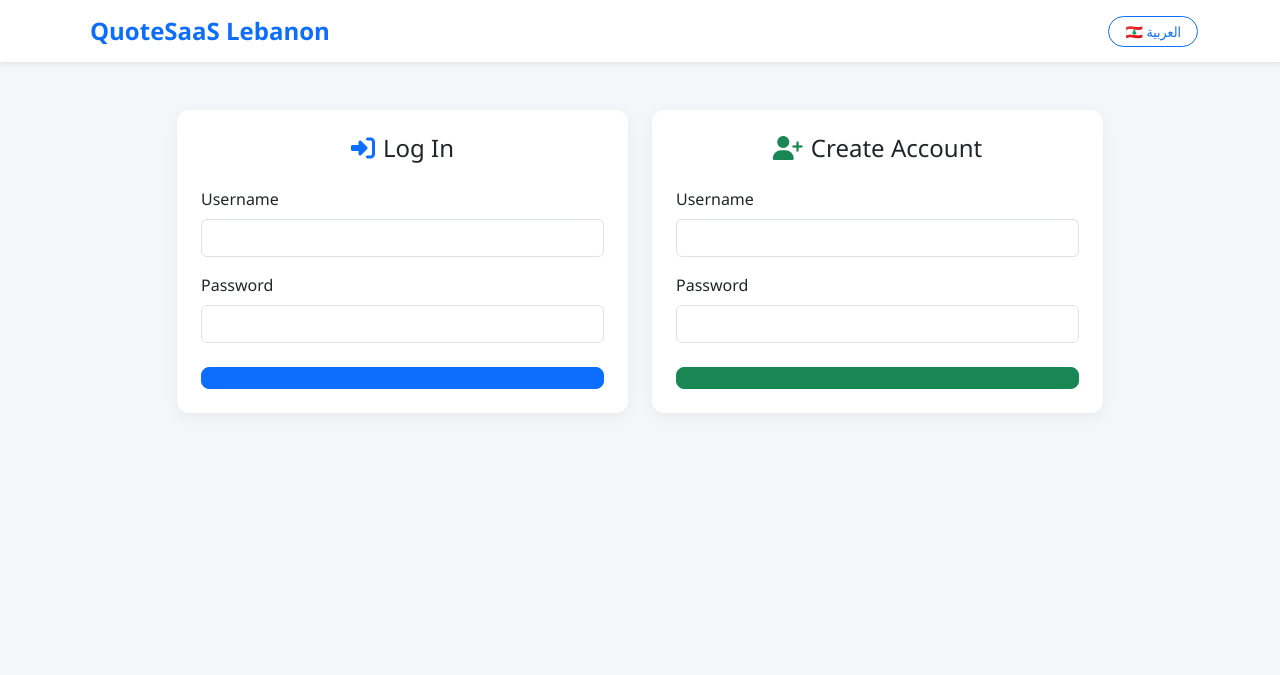
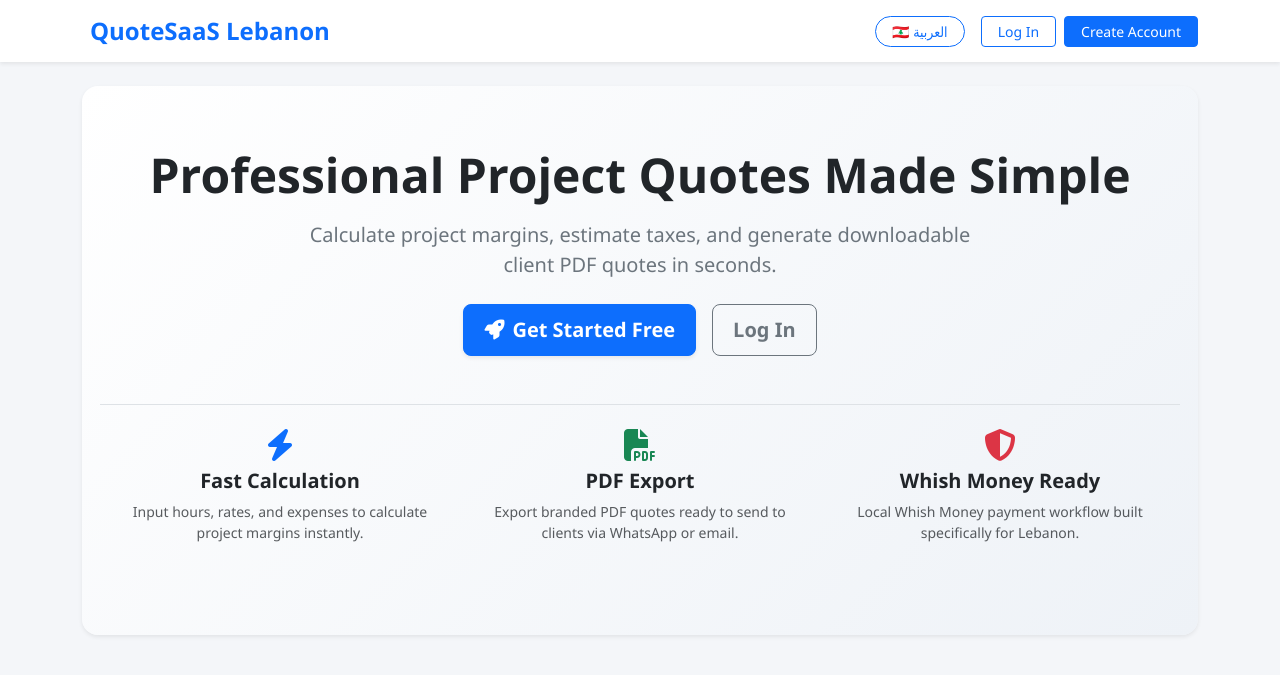
Before and after one commit to SalemDamaj/freelance-quote-tool, a Flask app: page / in a window 1280 px wide. Shown: the top 675 px of the page. Run offline with Flask 3, Linux system fonts and the light colour scheme; some libraries are stand-ins or nearby versions.

Commit message:
Separated login and register into dedicated routes and added landing hero page

```diff
--- a/app.py
+++ b/app.py
@@ -7,23 +7,25 @@
 from datetime import datetime
 
 try:
-    import psycopg2  # type: ignore[reportMissingModuleSource]
+    import psycopg2
 except ImportError:
     psycopg2 = None
 
 app = Flask(__name__)
 app.secret_key = "super_secret_saas_key_change_in_production"
 
-YOUR_WHISH_PHONE = "+961 70 041 203"  # 👈 Replace with your phone number
-YOUR_WHISH_NAME = "Salem Damaj"        # 👈 Replace with your name
+YOUR_WHISH_PHONE = "+961 70 041 203"  # 👈 Change to your phone number
+YOUR_WHISH_NAME = "Salem Damaj"        # 👈 Change to your name
 PRO_PLAN_PRICE = "$10.00 Fresh USD"
-
 DATABASE_URL = os.environ.get("DATABASE_URL")
 
 # --- TRANSLATION DICTIONARIES ---
 TRANSLATIONS = {
     "en": {
         "app_title": "QuoteSaaS Lebanon",
+        "hero_title": "Professional Project Quotes Made Simple",
+        "hero_sub": "Calculate project margins, estimate taxes, and generate downloadable client PDF quotes in seconds.",
+        "get_started": "Get Started Free",
         "pro_badge": "PRO MEMBER",
         "free_badge": "FREE MEMBER",
         "admin_link": "Admin Panel",
@@ -32,6 +34,8 @@
         "register": "Create Account",
         "username": "Username",
         "password": "Password",
+        "have_account": "Already have an account?",
+        "no_account": "Don't have an account?",
         "whish_title": "Upgrade to PRO via Whish Money",
         "whish_desc": "Unlock Unlimited PDF Downloads and official client quotes!",
         "whish_step1": "Send $10.00 Fresh USD via Whish Money App to:",
@@ -65,6 +69,9 @@
     },
     "ar": {
         "app_title": "تسعير المشاريع 🇱🇧",
+        "hero_title": "عروض أسعار احترافية لمشاريعك بكل بساطة",
+        "hero_sub": "احسب أرباحك والضرائب وقم بإنشاء وتنزيل ملفات PDF احترافية لعملائك في ثوانٍ.",
+        "get_started": "ابدأ مجاناً الآن",
         "pro_badge": "حساب احترافي PRO",
         "free_badge": "حساب مجاني",
         "admin_link": "لوحة الأدمن",
@@ -73,6 +80,8 @@
         "register": "حساب جديد",
         "username": "اسم المستخدم",
         "password": "كلمة المرور",
+        "have_account": "لديك حساب بالفعل؟",
+        "no_account": "ليس لديك حساب؟",
         "whish_title": "الترقية إلى الحساب الاحترافي عبر Whish Money",
         "whish_desc": "افتح صلاحية تحميل عروض الأسعار بصيغة PDF بدون حدود!",
         "whish_step1": "أرسل 10.00 دولار كاش (Fresh USD) عبر Whish إلى:",
@@ -207,7 +216,7 @@
 @app.route("/delete_quote/<int:quote_id>")
 def delete_quote(quote_id):
     if "user_id" not in session:
-        return redirect(url_for("home"))
+        return redirect(url_for("login"))
 
     conn, db_type = get_db()
     execute_query(conn, db_type, "DELETE FROM quotes WHERE id = ? AND user_id = ?", (quote_id, session["user_id"]))
@@ -217,44 +226,63 @@
     flash("Quote deleted successfully.", "info")
     return redirect(url_for("home"))
 
-@app.route("/register", methods=["POST"])
-def register():
-    username = request.form.get("username", "").strip().lower()
-    password = request.form.get("password", "")
-    if not username or not password:
-        flash("Username and password required!", "danger")
+# --- DEDICATED LOGIN ROUTE ---
+@app.route("/login", methods=["GET", "POST"])
+def login():
+    if "user_id" in session:
         return redirect(url_for("home"))
 
-    hashed_pw = generate_password_hash(password)
-    try:
+    lang = session.get("lang", "en")
+    t = TRANSLATIONS.get(lang, TRANSLATIONS["en"])
+
+    if request.method == "POST":
+        username = request.form.get("username", "").strip().lower()
+        password = request.form.get("password", "")
+
         conn, db_type = get_db()
-        execute_query(conn, db_type, "INSERT INTO users (username, password, is_pro, is_admin) VALUES (?, ?, 0, 0)", (username, hashed_pw))
-        conn.commit()
+        cur = execute_query(conn, db_type, "SELECT id, password FROM users WHERE username = ?", (username,))
+        user = cur.fetchone()
         conn.close()
-        flash("Registration successful! Please log in.", "success")
-    except Exception:
-        flash("Username already exists!", "danger")
 
-    return redirect(url_for("home"))
+        if user and check_password_hash(user[1], password):
+            session["user_id"] = user[0]
+            session["username"] = username
+            flash("Welcome back!", "success")
+            return redirect(url_for("home"))
+        else:
+            flash("Invalid username or password!", "danger")
 
-@app.route("/login", methods=["POST"])
-def login():
-    username = request.form.get("username", "").strip().lower()
-    password = request.form.get("password", "")
+    return render_template("login.html", t=t, lang=lang)
 
-    conn, db_type = get_db()
-    cur = execute_query(conn, db_type, "SELECT id, password FROM users WHERE username = ?", (username,))
-    user = cur.fetchone()
-    conn.close()
+# --- DEDICATED REGISTER ROUTE ---
+@app.route("/register", methods=["GET", "POST"])
+def register():
+    if "user_id" in session:
+        return redirect(url_for("home"))
 
-    if user and check_password_hash(user[1], password):
-        session["user_id"] = user[0]
-        session["username"] = username
-        flash("Welcome back!", "success")
-    else:
-        flash("Invalid username or password!", "danger")
+    lang = session.get("lang", "en")
+    t = TRANSLATIONS.get(lang, TRANSLATIONS["en"])
 
-    return redirect(url_for("home"))
+    if request.method == "POST":
+        username = request.form.get("username", "").strip().lower()
+        password = request.form.get("password", "")
+
+        if not username or not password:
+            flash("Username and password required!", "danger")
+            return redirect(url_for("register"))
+
+        hashed_pw = generate_password_hash(password)
+        try:
+            conn, db_type = get_db()
+            execute_query(conn, db_type, "INSERT INTO users (username, password, is_pro, is_admin) VALUES (?, ?, 0, 0)", (username, hashed_pw))
+            conn.commit()
+            conn.close()
+            flash("Registration successful! Please log in.", "success")
+            return redirect(url_for("login"))
+        except Exception:
+            flash("Username already exists!", "danger")
+
+    return render_template("register.html", t=t, lang=lang)
 
 @app.route("/logout")
 def logout():
@@ -265,7 +293,7 @@
 @app.route("/submit_whish_payment", methods=["POST"])
 def submit_whish_payment():
     if "user_id" not in session:
-        return redirect(url_for("home"))
+        return redirect(url_for("login"))
 
     whish_ref = request.form.get("whish_ref", "").strip()
     now_str = datetime.now().strftime("%Y-%m-%d %H:%M")
@@ -284,7 +312,7 @@
 @app.route("/admin")
 def admin_panel():
     if "user_id" not in session:
-        return redirect(url_for("home"))
+        return redirect(url_for("login"))
 
     current_user = get_user_by_id(session["user_id"])
     if not current_user or current_user[3] != 1:
@@ -301,7 +329,7 @@
 @app.route("/admin/approve/<int:payment_id>")
 def approve_payment(payment_id):
     if "user_id" not in session:
-        return redirect(url_for("home"))
+        return redirect(url_for("login"))
 
     current_user = get_user_by_id(session["user_id"])
     if not current_user or current_user[3] != 1:
@@ -338,10 +366,8 @@
 
         user_quotes = get_user_quotes(session["user_id"])
 
-        # Calculate Analytics
         for q in user_quotes:
             try:
-                # Extract numerical value from formatted strings like "$1,500.00"
                 val = float(q[2].replace("$", "").replace(",", ""))
                 total_revenue += val
             except ValueError:
@@ -392,7 +418,7 @@
 def download_pdf():
     if "user_id" not in session:
         flash("Please log in to download PDFs.", "danger")
-        return redirect(url_for("home"))
+        return redirect(url_for("login"))
 
     user_info = get_user_by_id(session["user_id"])
     if not user_info or user_info[2] != 1:
--- a/templates/index.html
+++ b/templates/index.html
@@ -5,14 +5,12 @@
     <meta name="viewport" content="width=device-width, initial-scale=1.0">
     <title>{{ t.app_title }}</title>
 
-    <!-- Bootstrap 5 CSS (Dynamic Standard / RTL) -->
     {% if lang == 'ar' %}
         <link rel="stylesheet" href="https://cdn.jsdelivr.net/npm/bootstrap@5.3.2/dist/css/bootstrap.rtl.min.css">
     {% else %}
         <link rel="stylesheet" href="https://cdn.jsdelivr.net/npm/bootstrap@5.3.2/dist/css/bootstrap.min.css">
     {% endif %}
 
-    <!-- FontAwesome 6 Icons -->
     <link rel="stylesheet" href="https://cdnjs.cloudflare.com/ajax/libs/font-awesome/6.5.1/css/all.min.css">
 
     <style>
@@ -24,6 +22,7 @@
         html[dir="rtl"] .stat-card { border-left: none; border-right: 4px solid #0d6efd; }
         .btn-custom { padding: 10px 20px; font-weight: 600; border-radius: 8px; }
         .whish-alert { background: #fff5f5; border: 2px solid #dc3545; border-radius: 12px; }
+        .hero-section { background: linear-gradient(135deg, #ffffff 0%, #eef2f7 100%); border-radius: 16px; padding: 60px 30px; }
     </style>
 </head>
 <body>
@@ -58,6 +57,9 @@
                 {% endif %}
 
                 <a href="/logout" class="btn btn-sm btn-outline-danger"><i class="fa-solid fa-right-from-bracket"></i></a>
+            {% else %}
+                <a href="/login" class="btn btn-sm btn-outline-primary px-3 ms-2">{{ t.login }}</a>
+                <a href="/register" class="btn btn-sm btn-primary px-3">{{ t.register }}</a>
             {% endif %}
         </div>
     </div>
@@ -79,39 +81,33 @@
 
     {% if not session.get('user_id') %}
 
-    <!-- VISITORS LOGIN / REGISTER -->
-    <div class="row justify-content-center my-5">
-        <div class="col-md-5 mb-4">
-            <div class="card p-4">
-                <h4 class="text-center mb-4"><i class="fa-solid fa-right-to-bracket text-primary me-2"></i>{{ t.login }}</h4>
-                <form action="/login" method="POST">
-                    <div class="mb-3">
-                        <label class="form-label">{{ t.username }}</label>
-                        <input type="text" name="username" class="form-control" required>
-                    </div>
-                    <div class="mb-3">
-                        <label class="form-label">{{ t.password }}</label>
-                        <input type="password" name="password" class="form-control" required>
-                    </div>
-                    <button type="submit" class="btn btn-primary w-100 btn-custom mt-2">{{ t.login_btn }}</button>
-                </form>
+    <!-- LANDING HERO PAGE FOR VISITORS -->
+    <div class="hero-section text-center my-4 shadow-sm">
+        <div class="max-w-700 mx-auto">
+            <h1 class="display-5 fw-bold mb-3 text-dark">{{ t.hero_title }}</h1>
+            <p class="lead text-secondary mb-4 col-md-8 mx-auto">{{ t.hero_sub }}</p>
+
+            <div class="d-flex justify-content-center gap-3">
+                <a href="/register" class="btn btn-primary btn-lg btn-custom shadow-sm"><i class="fa-solid fa-rocket me-2"></i>{{ t.get_started }}</a>
+                <a href="/login" class="btn btn-outline-secondary btn-lg btn-custom">{{ t.login }}</a>
             </div>
         </div>
 
-        <div class="col-md-5">
-            <div class="card p-4">
-                <h4 class="text-center mb-4"><i class="fa-solid fa-user-plus text-success me-2"></i>{{ t.register }}</h4>
-                <form action="/register" method="POST">
-                    <div class="mb-3">
-                        <label class="form-label">{{ t.username }}</label>
-                        <input type="text" name="username" class="form-control" required>
-                    </div>
-                    <div class="mb-3">
-                        <label class="form-label">{{ t.password }}</label>
-                        <input type="password" name="password" class="form-control" required>
-                    </div>
-                    <button type="submit" class="btn btn-success w-100 btn-custom mt-2">{{ t.register_btn }}</button>
-                </form>
+        <div class="row mt-5 pt-4 border-top">
+            <div class="col-md-4 mb-3">
+                <i class="fa-solid fa-bolt fa-2x text-primary mb-2"></i>
+                <h5 class="fw-bold">Fast Calculation</h5>
+                <p class="text-muted small">Input hours, rates, and expenses to calculate project margins instantly.</p>
+            </div>
+            <div class="col-md-4 mb-3">
+                <i class="fa-solid fa-file-pdf fa-2x text-success mb-2"></i>
+                <h5 class="fw-bold">PDF Export</h5>
+                <p class="text-muted small">Export branded PDF quotes ready to send to clients via WhatsApp or email.</p>
+            </div>
+            <div class="col-md-4 mb-3">
+                <i class="fa-solid fa-shield-halved fa-2x text-danger mb-2"></i>
+                <h5 class="fw-bold">Whish Money Ready</h5>
+                <p class="text-muted small">Local Whish Money payment workflow built specifically for Lebanon.</p>
             </div>
         </div>
     </div>
@@ -163,7 +159,7 @@
         </div>
     </div>
 
-    <!-- WHISH MONEY UPGRADE NOTICE (FOR FREE MEMBERS) -->
+    <!-- WHISH MONEY UPGRADE NOTICE -->
     {% if user and user[2] == 0 %}
     <div class="card p-4 mb-4 whish-alert">
         <h4 class="text-danger fw-bold"><i class="fa-solid fa-bolt me-2"></i>{{ t.whish_title }}</h4>
@@ -321,7 +317,6 @@
 
 </div>
 
-<!-- Bootstrap 5 JS Bundle -->
 <script src="https://cdn.jsdelivr.net/npm/bootstrap@5.3.2/dist/js/bootstrap.bundle.min.js"></script>
 
 </body>
```
Also changed, not shown: templates/login.html (added, +73 -0 lines), templates/register.html (added, +73 -0 lines).
